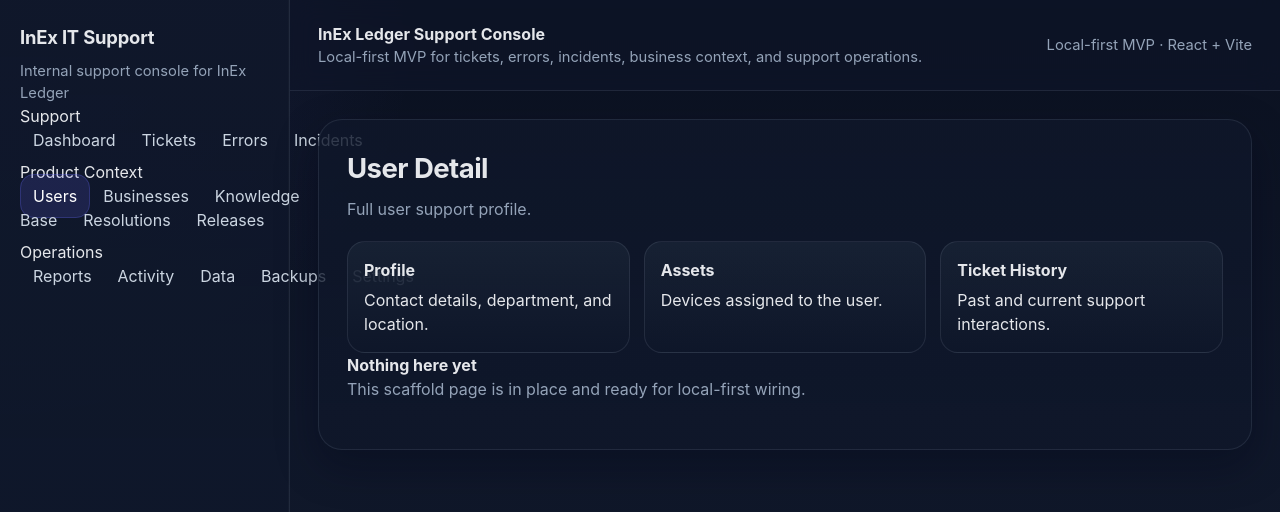
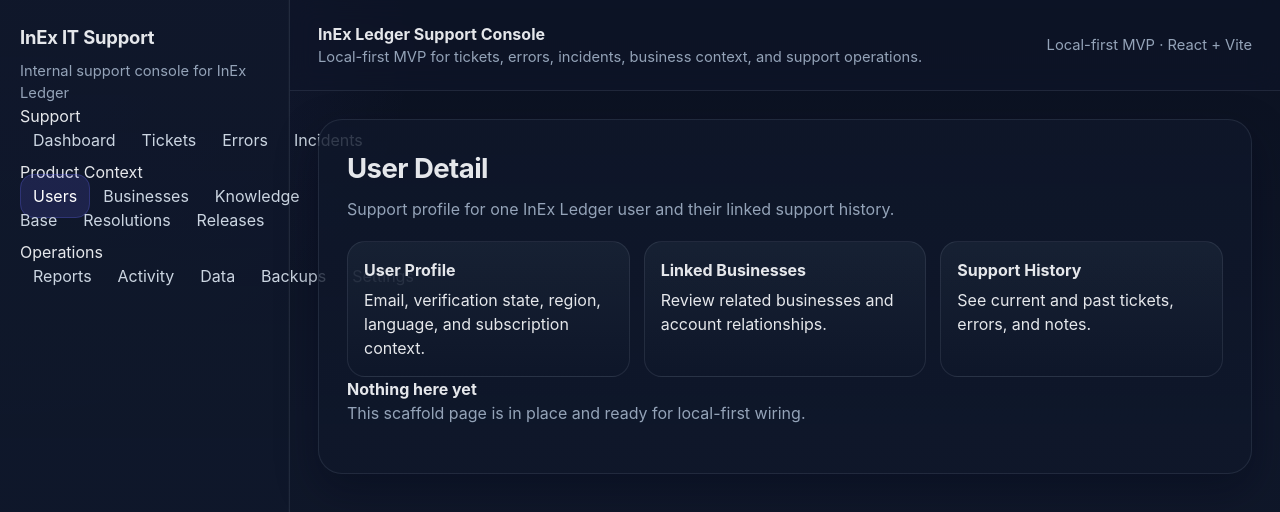
Before and after one commit to Emanuel628/InEx-IT-Support, a React (Vite) app: page /users/1 in a window 1280 px wide. Shown: the top 512 px of the page. Built offline with nearby package versions, Linux system fonts and the light colour scheme.

Commit message:
Update user detail scaffold for support workflow

```diff
--- a/src/pages/users/UserDetailPage.tsx
+++ b/src/pages/users/UserDetailPage.tsx
@@ -4,11 +4,11 @@ export function UserDetailPage() {
   return (
     <PlaceholderPage
       title="User Detail"
-      description="Full user support profile."
+      description="Support profile for one InEx Ledger user and their linked support history."
       cards={[
-        { title: 'Profile', body: 'Contact details, department, and location.' },
-        { title: 'Assets', body: 'Devices assigned to the user.' },
-        { title: 'Ticket History', body: 'Past and current support interactions.' },
+        { title: 'User Profile', body: 'Email, verification state, region, language, and subscription context.' },
+        { title: 'Linked Businesses', body: 'Review related businesses and account relationships.' },
+        { title: 'Support History', body: 'See current and past tickets, errors, and notes.' },
       ]}
     />
   );
```
